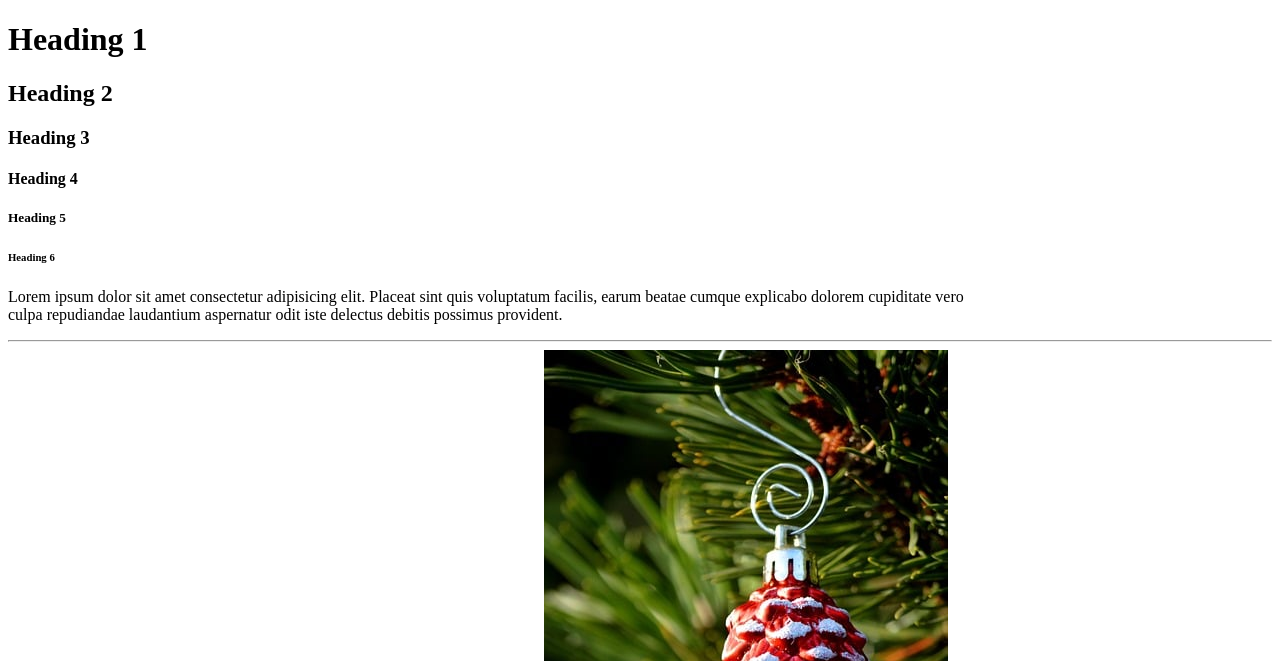
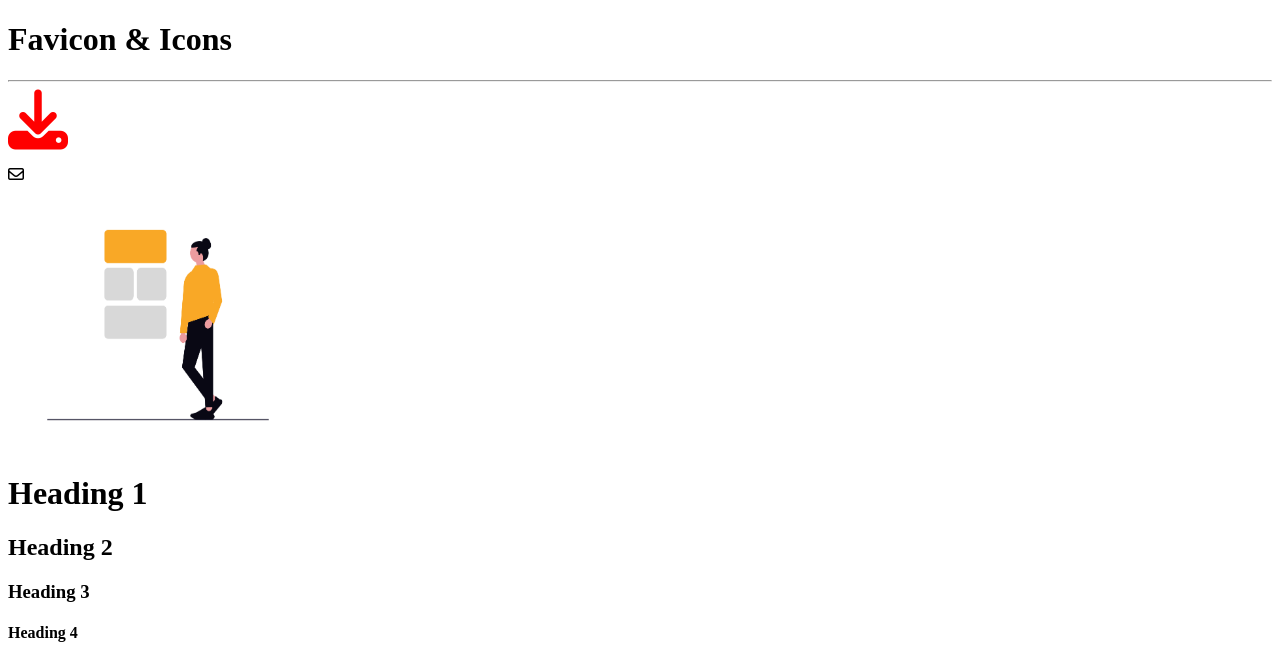
Before and after one commit to KanikaWadhawan/html_prac, a plain HTML site: page index.html in a window 1280 px wide. Shown: the top 661 px of the page. Drawn offline with Linux system fonts and the light colour scheme.

Commit message:
added favicons and icons

```diff
--- a/index.html
+++ b/index.html
@@ -4,6 +4,19 @@
     <meta charset="UTF-8" />
     <meta name="viewport" content="width=<device-width>, initial-scale=1.0" />
     <title>Document</title>
+     <title>Icons</title>
+    <!-- .ico -->
+    <link rel="icon" href="" type="image/x-icon" />
+    <link rel="icon" href="/logo.png" type="image/png" />
+    <link rel="icon" href="" type="image/scg+xml" />
+    <!-- Font -->
+    <link
+      rel="stylesheet"
+      href="https://cdnjs.cloudflare.com/ajax/libs/font-awesome/6.6.0/css/all.min.css"
+      integrity="sha512-Kc323vGBEqzTmouAECnVceyQqyqdsSiqLQISBL29aUW4U/M7pSPA/gEUZQqv1cwx4OnYxTxve5UMg5GT6L4JJg=="
+      crossorigin="anonymous"
+      referrerpolicy="no-referrer"
+    />
      <style>
         table{
             width: 100%;
@@ -19,8 +32,22 @@
             color: white;
         }
     </style>
+
   </head>
   <body>
+     <h1>Favicon & Icons</h1>
+    <hr />
+    <i style="color: red; font-size: 60px" class="fa-solid fa-download"></i>
+
+    <p>
+      <i class="fa-regular fa-envelope"></i>
+    </p>
+    <img
+      width="300px"
+      height="250px"
+      src="./undraw_applications_opjh.png"
+      alt=""
+    />
     <!--Heading Tags-->
     <h1>Heading 1</h1>
     <h2>Heading 2</h2>
```
Also changed, not shown: logo.png (added), undraw_applications_opjh.png (added).
